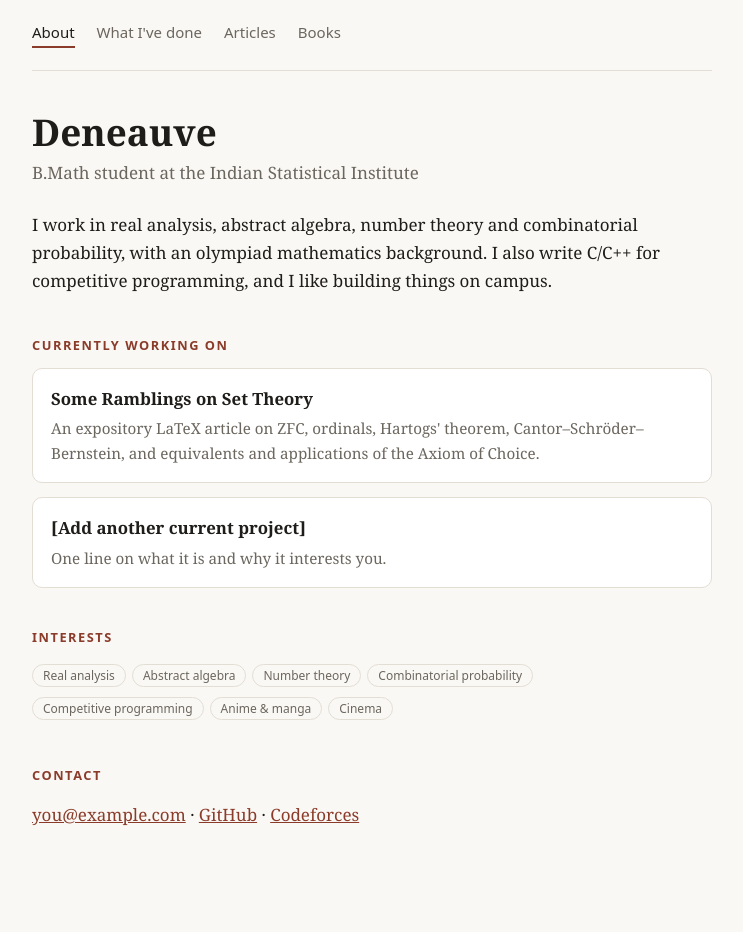
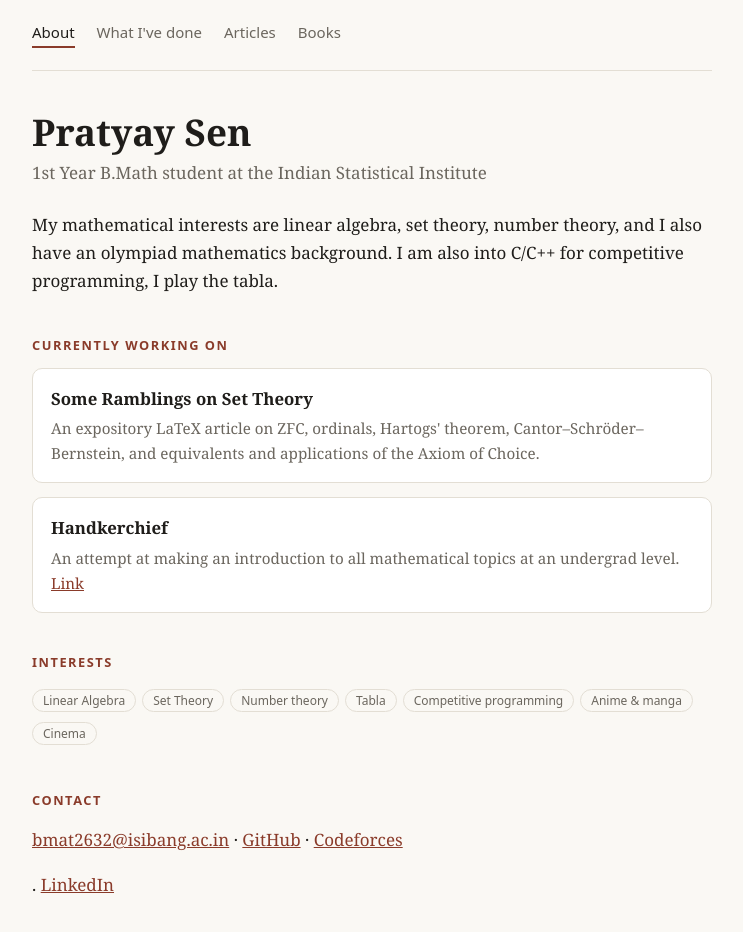
Before and after one commit to nonsens1kal/nonsens1kal.github.io, a plain HTML site: page index.html in a window 1280 px wide. Shown: the whole page, without its empty margins (268-1011 px from the left). Before the commit the page ends 910 px from the top, so only its background shows below. Drawn offline with Linux system fonts and the light colour scheme.

Commit message:
Update portfolio details for Pratyay Sen

```diff
--- a/index.html
+++ b/index.html
@@ -3,7 +3,7 @@
 <head>
 <meta charset="utf-8">
 <meta name="viewport" content="width=device-width, initial-scale=1, viewport-fit=cover">
-<title>Deneauve — Portfolio</title>
+<title>Pratyay Sen</title>
 <style>
 :root{--bg:#faf8f4;--fg:#1f1d1a;--muted:#6b665e;--accent:#8a3b2a;--line:#e3ded4;--card:#fff;
 box-sizing:border-box;padding-top:env(safe-area-inset-top,0px);padding-bottom:env(safe-area-inset-bottom,0px)}
@@ -38,46 +38,44 @@ a{color:var(--accent)}
 </nav>
 
 <section class="page" id="home">
-<h1>Deneauve</h1>
-<p class="sub">B.Math student at the Indian Statistical Institute</p>
-<p>I work in real analysis, abstract algebra, number theory and combinatorial probability, with an olympiad mathematics background. I also write C/C++ for competitive programming, and I like building things on campus.</p>
+<h1>Pratyay Sen</h1>
+<p class="sub">1st Year B.Math student at the Indian Statistical Institute</p>
+<p>My mathematical interests are linear algebra, set theory, number theory, and I also have an olympiad mathematics background. I am also into C/C++ for competitive programming, I play the tabla.</p>
 <h2>Currently working on</h2>
 <div class="card"><h3>Some Ramblings on Set Theory</h3><p>An expository LaTeX article on ZFC, ordinals, Hartogs' theorem, Cantor–Schröder–Bernstein, and equivalents and applications of the Axiom of Choice.</p></div>
-<div class="card"><h3>[Add another current project]</h3><p>One line on what it is and why it interests you.</p></div>
+<div class="card"><h3>Handkerchief</h3><p>An attempt at making an introduction to all mathematical topics at an undergrad level. <a href="https://nonsens1kal.github.io/Handkerchief/"> Link </a></p></div>
 <h2>Interests</h2>
-<span class="tag">Real analysis</span><span class="tag">Abstract algebra</span><span class="tag">Number theory</span><span class="tag">Combinatorial probability</span><span class="tag">Competitive programming</span><span class="tag">Anime &amp; manga</span><span class="tag">Cinema</span>
+<span class="tag">Linear Algebra</span><span class="tag">Set Theory</span><span class="tag">Number theory</span><span class="tag">Tabla</span><span class="tag">Competitive programming</span><span class="tag">Anime &amp; manga</span><span class="tag">Cinema</span>
 <h2>Contact</h2>
-<p><a href="mailto:you@example.com">you@example.com</a> · <a href="#">GitHub</a> · <a href="#">Codeforces</a></p>
+<p><a href="mailto:bmat2632@isibang.ac.in">bmat2632@isibang.ac.in</a> · <a href="https://github.com/nonsens1kal">GitHub</a> · <a href="https://codeforces.com/profile/nonsens1kal">Codeforces</a></p> . <a href="https://www.linkedin.com/in/pratyay-sen-04bba435b/"> LinkedIn </a>
 </section>
 
 <section class="page" id="work">
 <h1>What I've done</h1>
 <p class="sub">Academics, competitions and campus work.</p>
 <h2>Education</h2>
-<div class="card"><h3>B.Math, Indian Statistical Institute</h3><p class="meta">[years]</p><p>Coursework in analysis, algebra, number theory and probability.</p></div>
+<div class="card"><h3>B.Math, Indian Statistical Institute</h3><p class="meta">[years]</p><p>Coursework in real analysis, linear algebra, number theory, probability, C programming.</p></div>
 <h2>Competitions</h2>
-<div class="card"><h3>Olympiad mathematics</h3><p class="meta">[level / year]</p><p>[Add rounds cleared, ranks or awards.]</p></div>
-<div class="card"><h3>Competitive programming (C/C++)</h3><p class="meta">[platform / rating]</p><p>[Add contests or notable results.]</p></div>
+<div class="card"><h3>Olympiad mathematics</h3><p class="meta">2025-26</p><p>Cleared RMO, and wrote INMO</p></div>
+<div class="card"><h3>Competitive programming (C/C++)</h3><p class="meta">950 on Codeforces</p><p>Participated in 3 contests so far</p></div>
 <h2>Campus &amp; community</h2>
 <div class="card"><h3>Founder, Anime &amp; Manga Club</h3><p>Started the club at ISI and handled its scope and promotion.</p></div>
-<div class="card"><h3>Campus elections</h3><p>[Add your role.]</p></div>
+<div class="card"><h3>Campus elections</h3><p>Member of Movie Committee</p></div>
 </section>
 
 <section class="page" id="articles">
 <h1>Articles</h1>
 <p class="sub">Expository writing, mostly mathematics.</p>
-<div class="card"><h3>Some Ramblings on Set Theory</h3><p class="meta">[date]</p><p>ZFC, ordinals, Hartogs, Cantor–Schröder–Bernstein, and the Axiom of Choice with its equivalents and applications.</p><p><a href="#">Read PDF</a></p></div>
+<div class="card"><h3>Some Ramblings on Set Theory</h3><p class="meta">[date]</p><p>ZFC, ordinals, Hartogs, Cantor–Schröder–Bernstein, and the Axiom of Choice with its equivalents and applications.</p><p><a href="ronst.pdf">Read PDF</a></p></div>
 <div class="card"><h3>[Next article title]</h3><p class="meta">[date]</p><p>[Short abstract.]</p></div>
 </section>
 <section class="page" id="books">
 <h1>Books</h1>
 <p class="sub">What I've read, and what I'm reading.</p>
 <h2>Mathematics</h2>
-<div class="card"><h3>Analysis I</h3><p class="meta">Terence Tao · Reading</p><p>[One line on what you took from it.]</p></div>
-<div class="card"><h3>An Introduction to Probability Theory and Its Applications</h3><p class="meta">William Feller · [status]</p><p>[Occupancy problems and other favourites, in a line.]</p></div>
+<div class="card"><h3>Analysis I</h3><p class="meta">Terence Tao · Reading</p><p>Currently at chapter 7</p></div>
+<div class="card"><h3>Linear Algebra Done Right</h3><p class="meta">Sheldon Axler · Reading</p><p>Currently at Chapter 4</p></div>
 <div class="card"><h3>[Title]</h3><p class="meta">[Author] · [Read / Reading]</p><p>[Short note.]</p></div>
-<h2>Everything else</h2>
-<div class="card"><h3>[Title]</h3><p class="meta">[Author] · [Read / Reading]</p><p>[Short note. Novels, manga, web novels, anything you'd recommend.]</p></div>
 </section>
 </div>
 <script>
```
